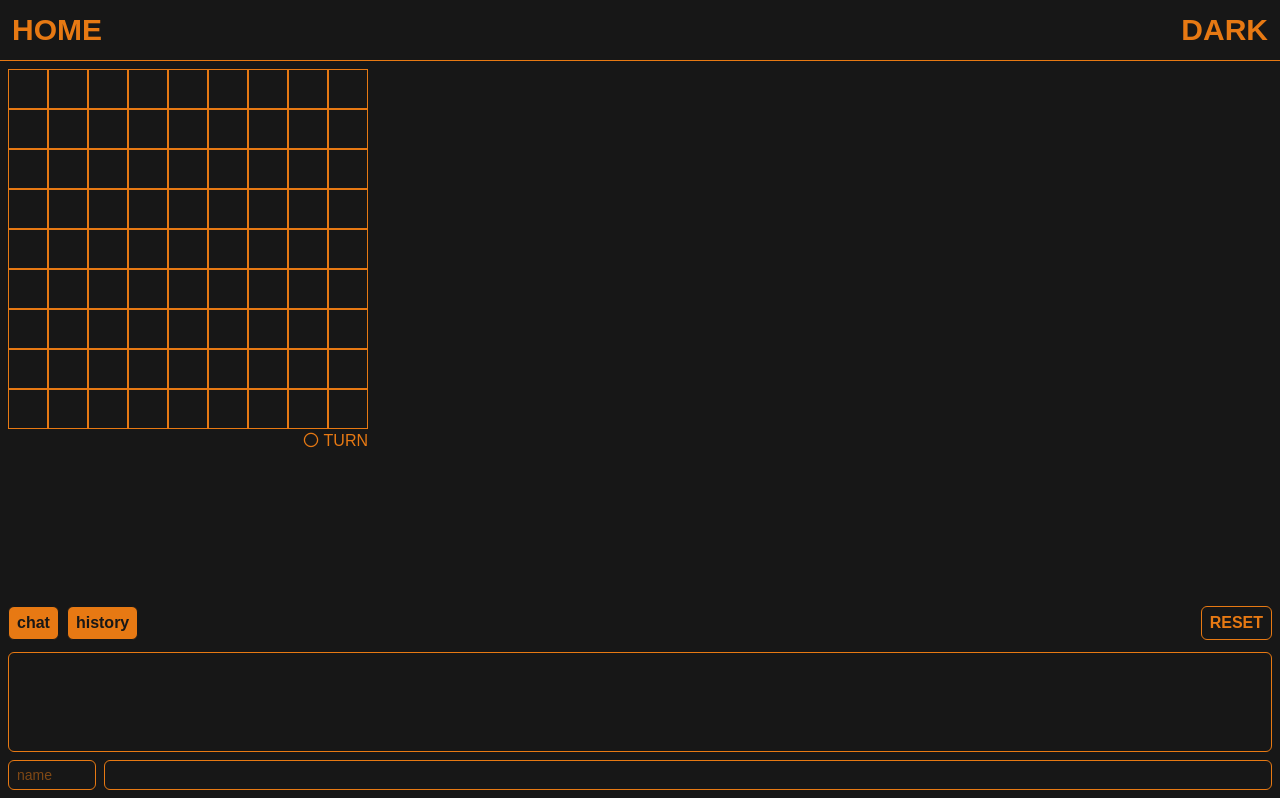
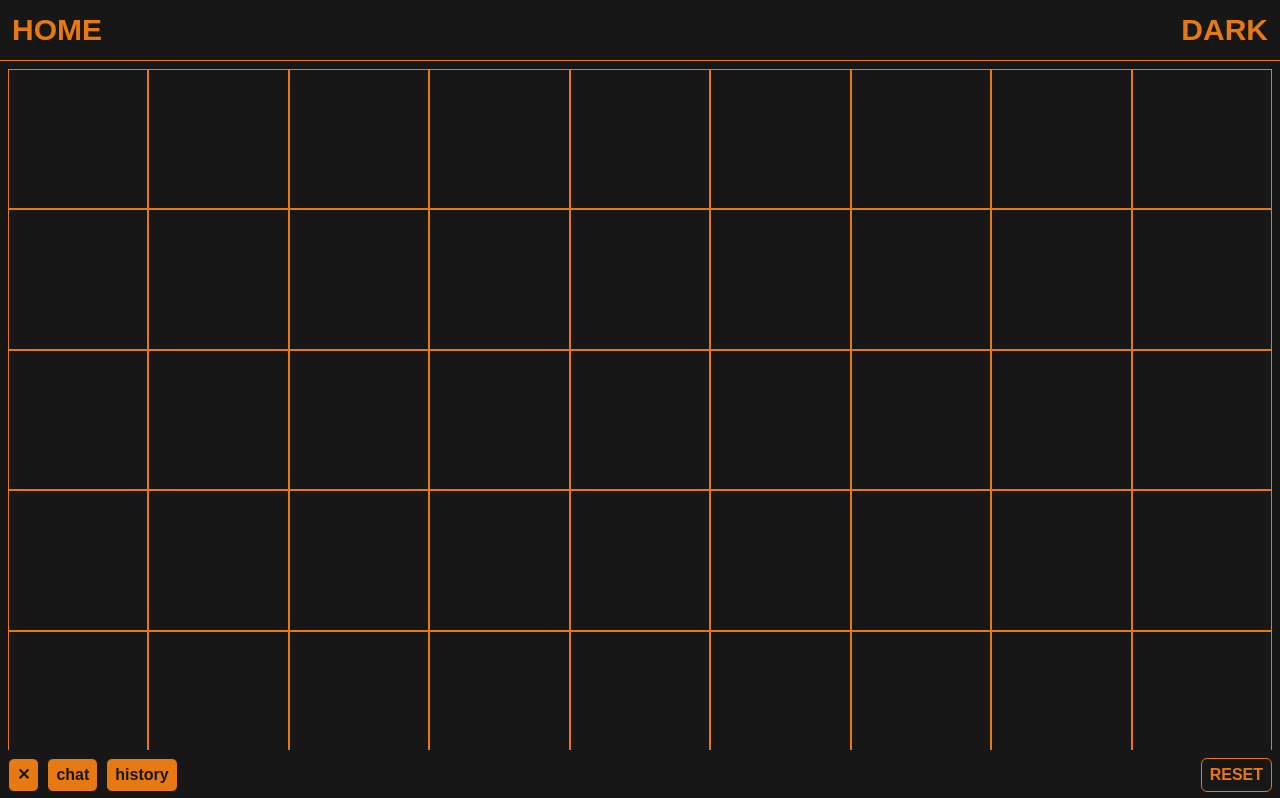
Before and after one commit to FujitaKohei04/tic_tac_toe_plus, a Next.js app: page / in a window 1280 px wide. Shown: the top 798 px of the page. Built offline with nearby package versions, Linux system fonts and the light colour scheme.

Commit message:
board can change its large by screen size

```diff
--- a/src/app/components/tictactoe/Board.tsx
+++ b/src/app/components/tictactoe/Board.tsx
@@ -10,7 +10,7 @@ export default function Board({
 }) {
 
     return (
-        <div className={`flex flex-wrap w-90`}>
+        <div className={`grid grid-cols-9 aspext-square w-full`}>
             {squares.map((col, i) => (
                 col.map((row, j) => (
                     <Square key={`${i}-${j}`} content={row} squareClicked={() => squareClicked(i, j)}/>
--- a/src/app/components/tictactoe/Square.tsx
+++ b/src/app/components/tictactoe/Square.tsx
@@ -21,7 +21,9 @@ export default function Square({
 
 
     return (
-        <button onClick={handleClick} className={`border w-10 h-10 text-3xl flex items-center justify-center transition-colors
+        <button
+            onClick={handleClick}
+            className={`border w-full aspect-square text-[6cqw] flex items-center justify-center transition-colors
             ${isLight&&"bg-[var(--foreground-hlf)]"}`
         }>
             {content}
--- a/src/app/page.tsx
+++ b/src/app/page.tsx
@@ -141,7 +141,7 @@ export default function Game() {
 
   return (
     <main className="flex flex-row m-2">
-      <div className="w-fit">
+      <div className="w-full">
         <Board squares={currentSquare} squareClicked={handleClickSquare}/>
         <div className="flex justify-between">
           <p></p>
@@ -158,10 +158,14 @@ export default function Game() {
                 <button
                   className="bottomTabButton"
                   onClick={() => handleBottomTabSwitcher(0)}
+                >✕</button>
+                <button
+                  className="bottomTabButton"
+                  onClick={() => handleBottomTabSwitcher(1)}
                 >chat</button>
                 <button
                   className="bottomTabButton"
-                  onClick={() => handleBottomTabSwitcher(1)}
+                  onClick={() => handleBottomTabSwitcher(2)}
                 >history</button>
               </div>
               <div>
@@ -172,7 +176,7 @@ export default function Game() {
               </div>
             </div>
 
-            {bottomTab === 0?
+            {bottomTab === 1?
               <div className="h-35 overflow-y-auto">
                 <Chat chat={chat}/>
                 <div className="flex gap-2 mt-2">
@@ -181,7 +185,7 @@ export default function Game() {
                 </div>
               </div>
 
-              :bottomTab === 1?
+              :bottomTab === 2?
                 <div className="grid grid-cols-4 content-start gap-1 p-2 border rounded-md font-bold h-35 overflow-y-auto">
                   {hands && hands.map((h, i) => (
                     h && <History key={i} x={h[0]+1} y={h[1]+1} count={i+1} clickHistory={() => handlePlay(i+1)}/>
```
